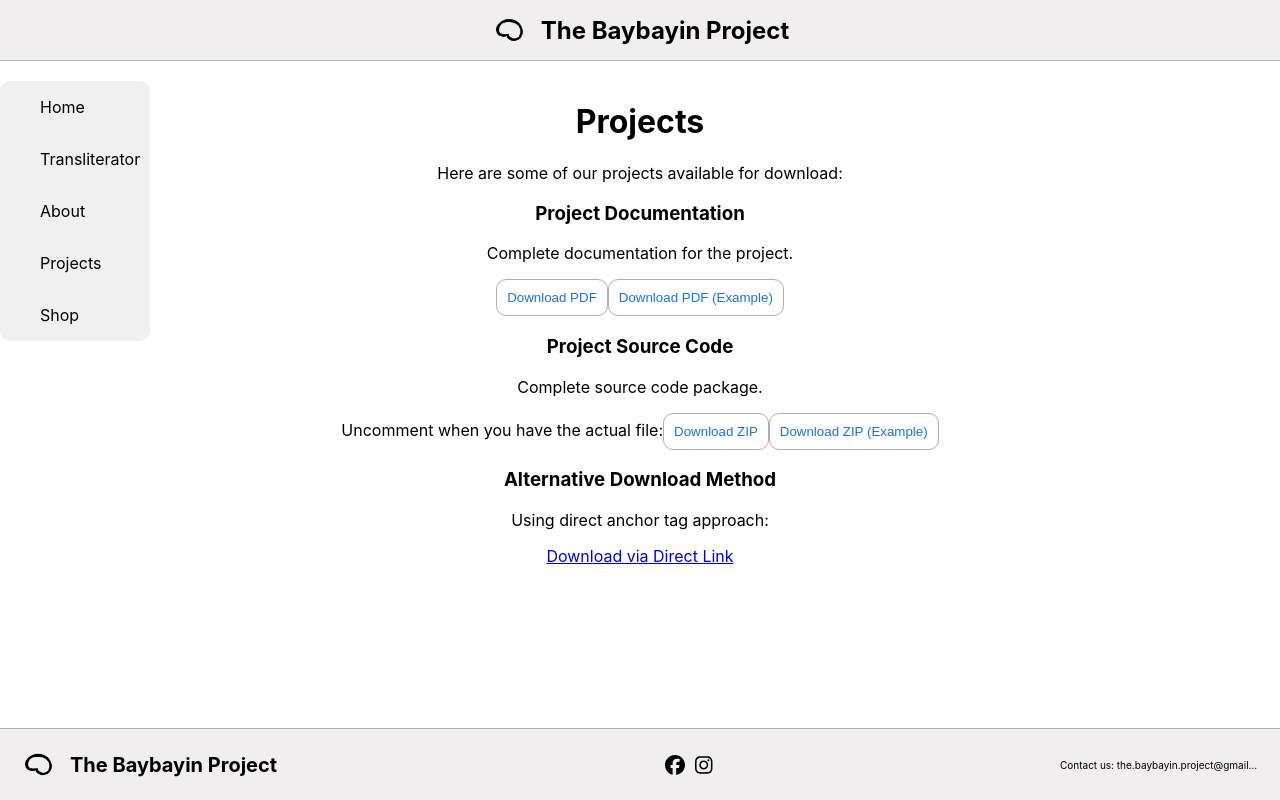
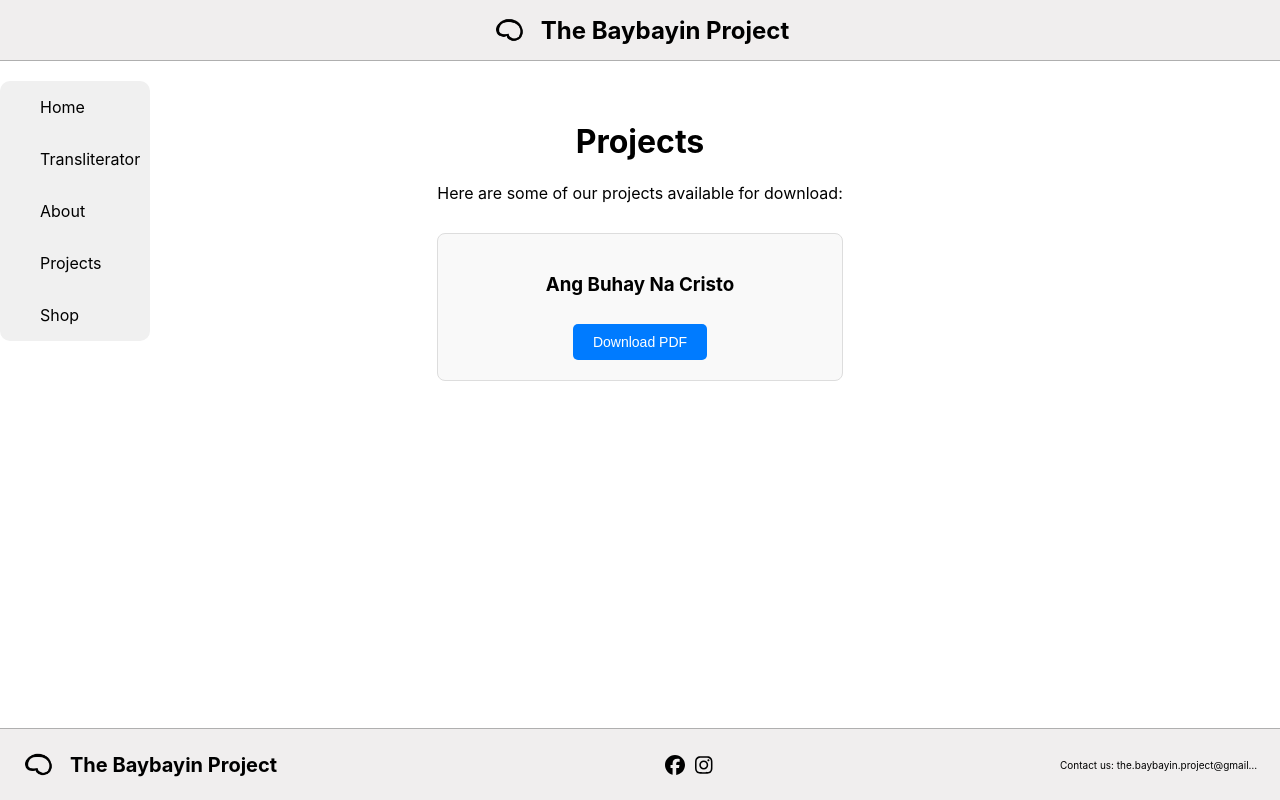
Before and after one commit to cmckinney-59/the-baybayin-project, a React (Vite) app: page /projects in a window 1280 px wide. Built offline with nearby package versions, Linux system fonts and the light colour scheme.

Commit message:
made some changes to the projects page

```diff
--- a/src/pages/ProjectsPage/ProjectsPage.css
+++ b/src/pages/ProjectsPage/ProjectsPage.css
@@ -1,52 +1,65 @@
-
-    projectsPage {
-      padding: "20px",
-      maxWidth: "800px",
-      margin: "0 auto",
+.projectsPage {
+  padding: 20px;
+  max-width: 800px;
+  margin: 0 auto;
 }
 
-    projectsContent {
-      marginTop: "20px",
+.projectsContent {
+  margin-top: 20px;
 }
-    projectDownloads {
-      marginTop: "30px",
+
+.projectDownloads {
+  margin-top: 30px;
 }
-    downloadItem {
-      border: "1px solid #ddd",
-      borderRadius: "8px",
-      padding: "20px",
-      marginBottom: "20px",
-      backgroundColor: "#f9f9f9",
+
+.downloadItem {
+  border: 1px solid #ddd;
+  border-radius: 8px;
+  padding: 20px;
+  margin-bottom: 20px;
+  background-color: #f9f9f9;
 }
-    downloadButton {
-      backgroundColor: "#007bff",
-      color: "white",
-      border: "none",
-      padding: "10px 20px",
-      borderRadius: "5px",
-      cursor: "pointer",
-      fontSize: "14px",
-      marginTop: "10px",
-    },
-    downloadLink {
-      display: "inline-block",
-      backgroundColor: "#28a745",
-      color: "white",
-      textDecoration: "none",
-      padding: "10px 20px",
-      borderRadius: "5px",
-      marginTop: "10px",
+
+.downloadButton {
+  background-color: #007bff;
+  color: white;
+  border: none;
+  padding: 10px 20px;
+  border-radius: 5px;
+  cursor: pointer;
+  font-size: 14px;
+  margin-top: 10px;
 }
-    setupInstructions {
-      marginTop: "40px",
-      padding: "20px",
-      backgroundColor: "#f8f9fa",
-      borderRadius: "8px",
-      border: "1px solid #e9ecef",
+
+.downloadButton:hover {
+  background-color: #0056b3;
 }
-    code {
-      backgroundColor: "#e9ecef",
-      padding: "2px 4px",
-      borderRadius: "3px",
-      fontFamily: "monospace",
+
+.downloadLink {
+  display: inline-block;
+  background-color: #28a745;
+  color: white;
+  text-decoration: none;
+  padding: 10px 20px;
+  border-radius: 5px;
+  margin-top: 10px;
 }
+
+.downloadLink:hover {
+  background-color: #1e7e34;
+}
+
+.setupInstructions {
+  margin-top: 40px;
+  padding: 20px;
+  background-color: #f8f9fa;
+  border-radius: 8px;
+  border: 1px solid #e9ecef;
+}
+
+.code {
+  background-color: #e9ecef;
+  padding: 2px 4px;
+  border-radius: 3px;
+  font-family: monospace;
+}
--- a/src/pages/ProjectsPage/ProjectsPage.tsx
+++ b/src/pages/ProjectsPage/ProjectsPage.tsx
@@ -1,17 +1,9 @@
-import React from "react";
 import "./ProjectsPage.css";
 
-// Example imports for files in assets/projects
-// Uncomment and modify these when you add actual files:
-import angBuhayNaCristo from "../../assets/projects/17409_tgl.pdf";
-// import projectFile2 from '../assets/projects/your-file-2.zip';
-// import projectFile3 from '../assets/projects/your-file-3.docx';
-
 export default function ProjectsPage() {
-  // Function to handle file downloads
-  const handleDownload = (fileUrl: string, fileName: string) => {
+  const handleDownload = (fileName: string) => {
     const link = document.createElement("a");
-    link.href = fileUrl;
+    link.href = `/${fileName}`;
     link.download = fileName;
     document.body.appendChild(link);
     link.click();
@@ -25,58 +17,13 @@ export default function ProjectsPage() {
         <p>Here are some of our projects available for download:</p>
         <div className="projectDownloads">
           <div className="downloadItem">
-            <h3>Project Documentation</h3>
-            <p>Complete documentation for the project.</p>
+            <h3>Ang Buhay Na Cristo</h3>
             <button
-              onClick={() =>
-                handleDownload(angBuhayNaCristo, "AngBuhayNaCristo.docx")
-              }
+              onClick={() => handleDownload("17409_tgl.pdf")}
               className="downloadButton"
             >
               Download PDF
             </button>
-            <button
-              onClick={() =>
-                alert(
-                  "Add your file to assets/projects and uncomment the download code"
-                )
-              }
-              className="downloadButton"
-            >
-              Download PDF (Example)
-            </button>
-          </div>
-          <div className="downloadItem">
-            <h3>Project Source Code</h3>
-            <p>Complete source code package.</p>
-            Uncomment when you have the actual file:
-            <button
-              onClick={() => handleDownload(projectFile2, "project-source.zip")}
-              className="downloadButton"
-            >
-              Download ZIP
-            </button>
-            <button
-              onClick={() =>
-                alert(
-                  "Add your file to assets/projects and uncomment the download code"
-                )
-              }
-              className="downloadButton"
-            >
-              Download ZIP (Example)
-            </button>
-          </div>
-          <div className="downloadItem">
-            <h3>Alternative Download Method</h3>
-            <p>Using direct anchor tag approach:</p>
-            <a
-              href="/your-file-in-public-folder.pdf"
-              download
-              className="downloadLink"
-            >
-              Download via Direct Link
-            </a>
           </div>
         </div>
       </div>
```
Also changed, not shown: 1 other file (tests, documents, lock files or other folders). Lines whose indentation alone changed are shown as unchanged.
